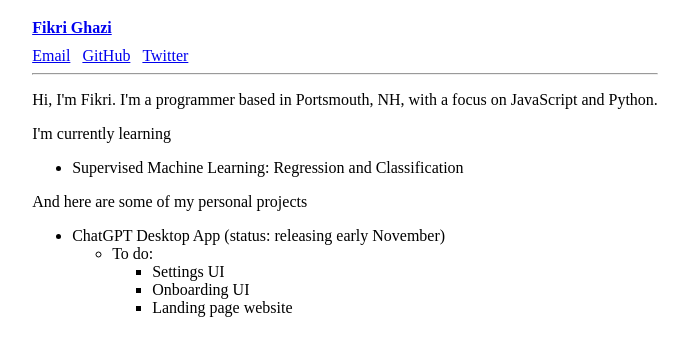
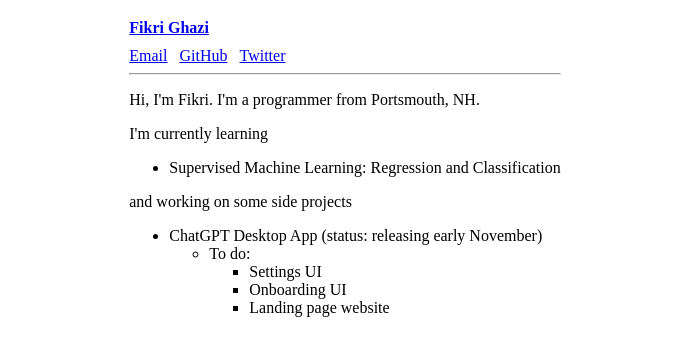
Before and after one commit to mughazi/mghazi.com, a Next.js app: page / in a window 1280 px wide. Shown: the top 356 px of the page, without its empty margins (295-979 px from the left). Built offline with nearby package versions, Linux system fonts and the light colour scheme.

Commit message:
Minor update

```diff
--- a/_posts/sample.md
+++ b/_posts/sample.md
@@ -7,7 +7,7 @@ author:
   name: Fikri Ghazi
 ogImage:
   url: "/assets/blog/nextjs-github-pages/cover.png"
-published: false
+published: true
 ---
 
 Sample
--- a/components/more-stories.js
+++ b/components/more-stories.js
@@ -4,9 +4,7 @@ export default function MoreStories({ posts }) {
   return (
     <section>
       <div>
-        {posts
-          .filter((post) => post.pusblished)
-          .map((post) => (
+        {posts.map((post) => (
           <PostPreview
             key={post.slug}
             title={post.title}
--- a/pages/index.js
+++ b/pages/index.js
@@ -8,6 +8,7 @@ import Link from "next/link";
 
 export default function Index({ allPosts }) {
   const morePosts = allPosts.slice();
+
   return (
     <>
       <Layout>
@@ -18,10 +19,7 @@ export default function Index({ allPosts }) {
           <Header />
           <hr />
           <main>
-            <p>
-              Hi, I'm Fikri. I'm a programmer based in Portsmouth, NH, with a
-              focus on JavaScript and Python.
-            </p>
+            <p>Hi, I'm Fikri. I'm a programmer from Portsmouth, NH.</p>
 
             <p>I'm currently learning</p>
             <ul>
@@ -30,7 +28,7 @@ export default function Index({ allPosts }) {
               </li>
             </ul>
 
-            <p>And here are some of my personal projects</p>
+            <p>and working on some side projects</p>
             <ul>
               <li>
                 ChatGPT Desktop App (status: releasing early November)
@@ -47,7 +45,7 @@ export default function Index({ allPosts }) {
               </li>
             </ul>
           </main>
-          {morePosts.length > 0 && <MoreStories posts={morePosts} />}
+          {/* {morePosts.length > 0 && <MoreStories posts={morePosts} />} */}
         </Container>
       </Layout>
     </>
```
Lines whose indentation alone changed are shown as unchanged.
